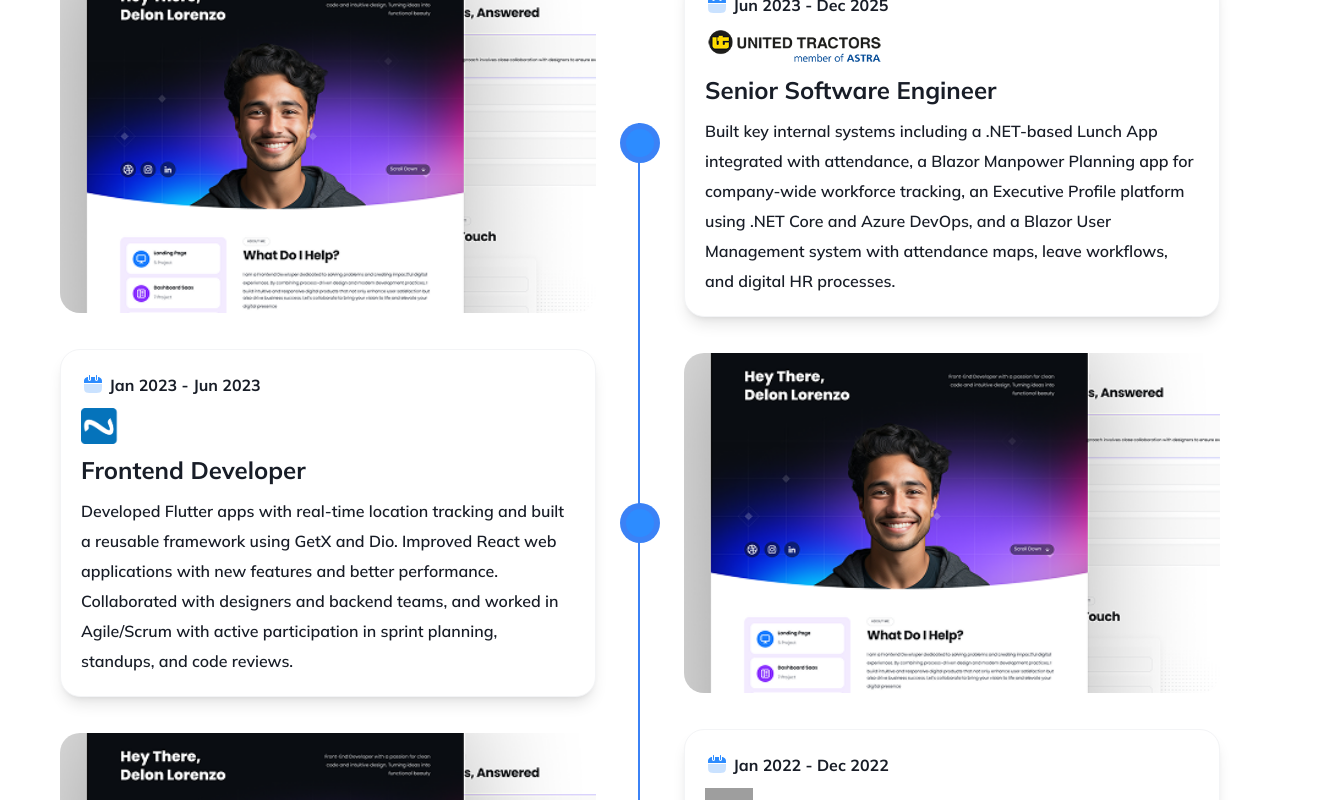
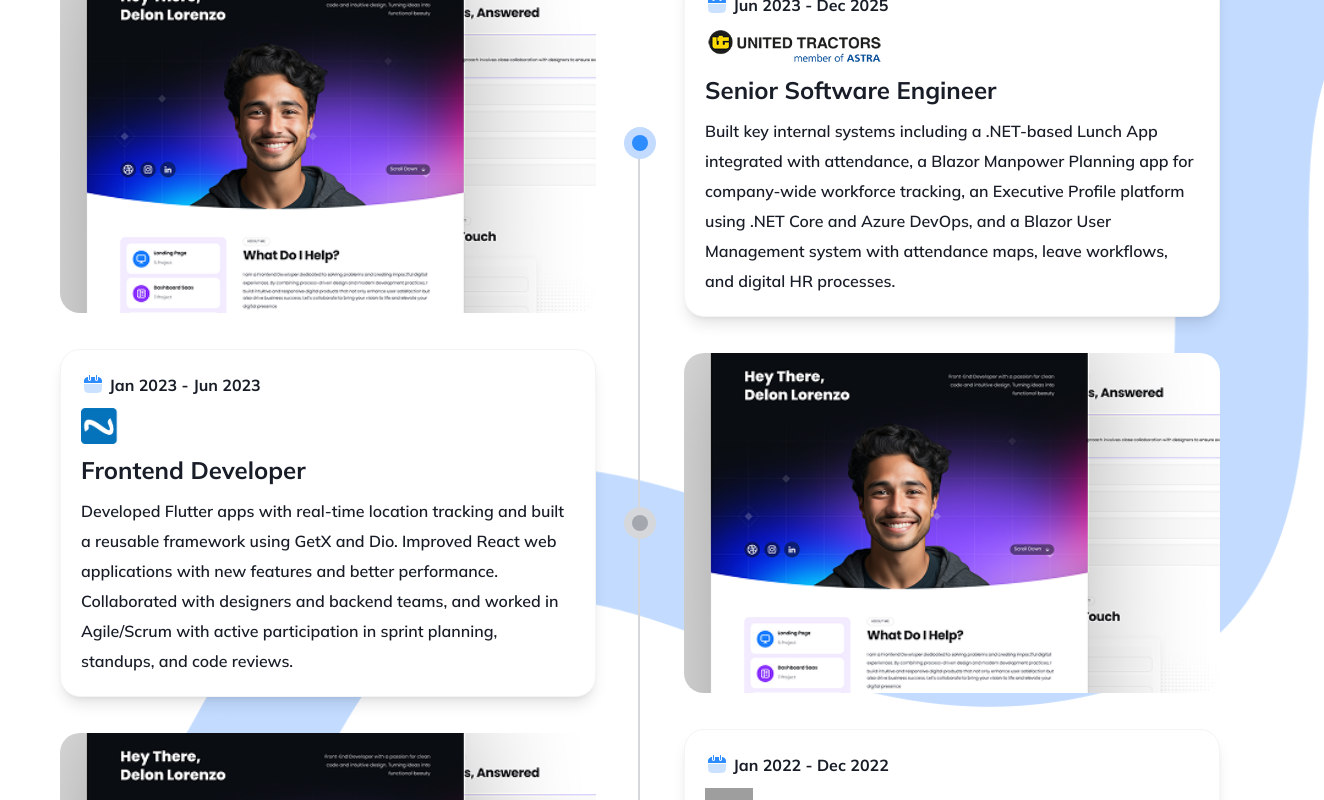
Before and after one commit to ial07/my-porto, a Next.js app: page / in a window 1280 px wide. Shown: the part 4780-5580 px from the top of the page, 1324 px wide, since content can reach past the window. Built offline with nearby package versions, Linux system fonts and the light colour scheme; grey boxes are pictures that could not be loaded.

Commit message:
adding background vector

```diff
--- a/src/app/home/partials/work-experience.tsx
+++ b/src/app/home/partials/work-experience.tsx
@@ -9,10 +9,31 @@ const WorkExperience: React.FC = () => {
     <Section
       title="Work Experience"
       subtitle="A timeline of companies and roles that helped shape my skills."
+      className="relative"
     >
       {experienceData.map((exp, index) => (
-        <ExperiencedItem key={index} {...exp} isRight={index % 2 === 0} />
+        <ExperiencedItem
+          key={index}
+          index={index}
+          totalItems={experienceData.length}
+          {...exp}
+          isRight={index % 2 === 0}
+        />
       ))}
+      <Image
+        src="/images/Vector-bg.png"
+        width={1500}
+        height={1500}
+        alt="vector"
+        className="absolute top-0 -right-20 -z-10"
+      />
+      <Image
+        src="/images/Vector-bg.png"
+        width={1000}
+        height={1000}
+        alt="vector"
+        className="absolute -bottom-40 -left-200 -z-10"
+      />
     </Section>
   );
 };
--- a/src/components/ui/experience.tsx
+++ b/src/components/ui/experience.tsx
@@ -1,7 +1,7 @@
 "use client";
 
 import Image, { StaticImageData } from "next/image";
-import React, { useRef, useEffect } from "react";
+import React, { useRef } from "react";
 import { motion, useInView } from "framer-motion";
 import { cn } from "@/lib/utils";
 
@@ -29,20 +29,24 @@ type ExperiencedItemProps = {
 };
 
 export const ExperiencedItem: React.FC<
-  ExperiencedItemProps & { isRight: boolean; index: number; totalItems: number } // Added totalItems prop
+  ExperiencedItemProps & { isRight: boolean; index: number; totalItems: number }
 > = ({ title, description, image, range, isRight, index, totalItems }) => {
   const ref = useRef(null);
-  const isInView = useInView(ref, { once: true, amount: 0.5 }); // Set once: false for continuous updates
-  // or true if you want it to animate only once per scroll down
 
-  // Layout and margin classes
+  // 1. Determines if the card/line has EVER been seen (locks to TRUE)
+  const hasAnimated = useInView(ref, { once: true, amount: 0.5 });
+
+  // 2. Determines if the dot is CURRENTLY on screen (flips TRUE/FALSE)
+  const isCurrentlyInView = useInView(ref, { once: false, amount: 0.5 });
+
+  // Layout and margin classes (unchanged)
   const itemWrapperClasses = "w-full max-w-[50%]";
   const imageOrderClass = isRight ? "order-1" : "order-3";
   const contentOrderClass = isRight ? "order-3" : "order-1";
   const contentMarginClass = isRight ? "ml-6" : "mr-6";
   const imageMarginClass = isRight ? "mr-6" : "ml-6";
 
-  // Card slide-in animation variants (unchanged)
+  // Card slide-in animation variants
   const cardVariants = {
     hidden: { opacity: 0, x: isRight ? -50 : 50 },
     visible: {
@@ -52,7 +56,7 @@ export const ExperiencedItem: React.FC<
     },
   };
 
-  // Bullet appearance animation variants (scale in)
+  // Bullet appearance and color variants
   const bulletVariants = {
     hidden: { scale: 0, opacity: 0 },
     visible: {
@@ -64,33 +68,34 @@ export const ExperiencedItem: React.FC<
         damping: 20,
         delay: 0.2,
       },
-    }, // Pop effect
-    // Color variants (for when it's not in view, it goes back to gray)
-    gray: { backgroundColor: "#D1D5DB", transition: { duration: 0.3 } }, // gray-300
-    primary: { backgroundColor: "#3B82F6", transition: { duration: 0.3 } }, // primary color
+    },
+    // Color variants (controlled by isCurrentlyInView)
+    gray: { backgroundColor: "#D5D7DA", transition: { duration: 0.3 } },
+    primary: { backgroundColor: "#C2DBFF", transition: { duration: 0.3 } },
   };
 
-  // Line animation variants (height from 0 to full, and color)
+  // Line animation variants
+
+  const isLastItem = index === totalItems - 1;
+
   const lineVariants = {
-    hidden: { height: 0, backgroundColor: "#D1D5DB" }, // gray-300
+    hidden: { height: 0, backgroundColor: "#D5D7DA" },
     visible: {
-      height: "400px", // Animate to full height of its container
-      backgroundColor: "#3B82F6", // Change color when active
+      // FIX: Use a ternary operator to return either a valid height string OR undefined.
+      height: !isLastItem ? "400px" : undefined,
+      backgroundColor: "#D5D7DA",
       transition: { duration: 0.5, ease: "easeInOut" as const, delay: 0.1 },
     },
   };
 
-  // Determine if this is the last item to correctly cap the line animation
-  const isLastItem = index === totalItems - 1;
-
   return (
     <div className="flex w-full items-center mb-4 md:mb-8" ref={ref}>
-      {/* 1. Image Container (Animated) */}
+      {/* 1. Image Container (Uses hasAnimated for persistent visibility) */}
       <motion.div
         className={`${itemWrapperClasses} ${imageOrderClass} ${imageMarginClass}`}
         variants={cardVariants}
         initial="hidden"
-        animate={isInView ? "visible" : "hidden"}
+        animate={hasAnimated ? "visible" : "hidden"}
       >
         <Image
           src="/images/porto-1.png"
@@ -101,41 +106,41 @@ export const ExperiencedItem: React.FC<
         />
       </motion.div>
 
-      {/* 2. Central Timeline Decoration Spine (Animated Line and Bullet) */}
-      <div className="relative w-10 shrink-0 flex items-center justify-center order-2">
-        {/* Line (Animates Height and Color) */}
-        {/* This div's height will be controlled by Framer Motion.
-            We make its container have a fixed height if it's the last item
-            to ensure the line doesn't extend unnecessarily. */}
+      {/* 2. Central Timeline Decoration Spine (h-full is crucial) */}
+      <div className="relative w-10 shrink-0 flex items-stretch justify-center order-2">
+        {/* Line (Uses hasAnimated for persistent height) */}
         <motion.div
           className="absolute top-0 bottom-0 w-0.5 bg-gray-300 transform -translate-x-1/2"
           variants={lineVariants}
           initial="hidden"
-          // If it's the last item, the line should only be half height *if* it's at the end of the list.
-          // For now, let's simplify and always animate to full height within its context
-          // and control the actual bottom margin of the parent div if needed.
-          animate={isInView ? "visible" : "hidden"}
-          // Adjust height for the last item dynamically
+          animate={hasAnimated ? "visible" : "hidden"}
           style={{
-            height: isLastItem ? (isInView ? "50%" : 0) : isInView ? "100%" : 0,
-            top: isLastItem ? "0" : "0", // For the last item, line starts from the top of its container
+            // Last item line logic
+            height: isLastItem ? (hasAnimated ? "50%" : 0) : undefined,
+            top: isLastItem ? "0" : "0",
           }}
         ></motion.div>
 
-        {/* Bullet Dot (Animates Scale/Opacity and Color) */}
+        {/* Bullet Dot (Uses hasAnimated for scale, isCurrentlyInView for color) */}
         <motion.div
-          className="size-8 md:size-10 relative flex items-center justify-center rounded-full p-1 md:p-1.5 z-10"
+          // NOTE: Removed any explicit bg-* class here to allow Framer Motion to control color
+          className="size-6 md:size-8 relative flex items-center justify-center rounded-full p-1 md:p-2 z-10"
           initial="hidden"
-          // Animate the scale/opacity when in view, and the color based on focus
+          // Animate: [1. Locks scale to visible, 2. Flips color based on current view]
           animate={
-            isInView
-              ? ["visible", "primary"]
-              : ["hidden", "gray"]
+            hasAnimated
+              ? ["visible", index === 0 ? "primary" : "gray"]
+              : "hidden"
           }
           variants={bulletVariants}
         >
-          {/* Inner Dot (Stays Primary-200, no text inside for now, just a bullet) */}
-          <div className="w-full h-full rounded-full bg-primary-200"></div>
+          {/* Inner Dot (Shows step number only when actively highlighted) */}
+          <div
+            className={cn(
+              "w-full h-full rounded-full text-black flex items-center justify-center font-bold",
+              index === 0 ? "bg-primary-200" : "bg-neutral-400"
+            )}
+          ></div>
         </motion.div>
       </div>
 
@@ -144,7 +149,7 @@ export const ExperiencedItem: React.FC<
         className={`${itemWrapperClasses} ${contentOrderClass} ${contentMarginClass}`}
         variants={cardVariants}
         initial="hidden"
-        animate={isInView ? "visible" : "hidden"}
+        animate={hasAnimated ? "visible" : "hidden"}
       >
         <div className="shadow-lg rounded-3xl w-full h-fit p-4 md:p-5 border border-gray-100 bg-white">
           <div className="flex items-center gap-1">
```
Also changed, not shown: public/images/Vector-bg.png (added).
